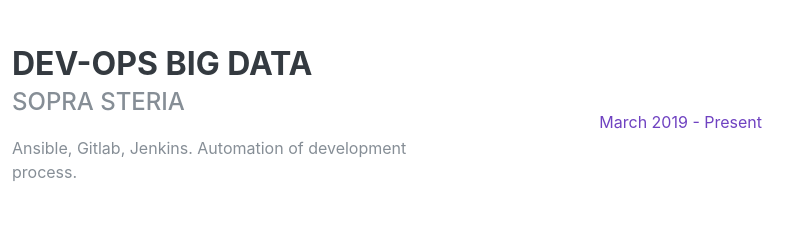
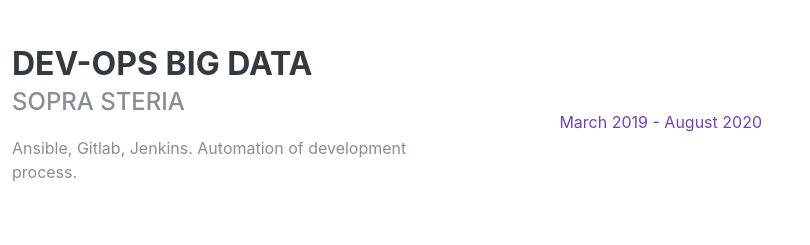
Before and after one commit to ripoul/resume, a Gatsby site: page / in a window 1280 px wide. Shown: the part 919-1164 px from the top of the page, 470-1280 px from the left. Built offline with nearby package versions, Linux system fonts and the light colour scheme; Gatsby itself is replaced by a stand-in of ours; a web font is replaced by a local one.

Commit message:
:pencil: no longer at sopra

```diff
--- a/src/components/Experience.js
+++ b/src/components/Experience.js
@@ -29,7 +29,7 @@
               </p>
             </div>
             <div className="resume-date text-md-right ml-auto">
-              <span className="text-primary">March 2019 - Present</span>
+              <span className="text-primary">March 2019 - August 2020</span>
             </div>
           </div>
 
```
